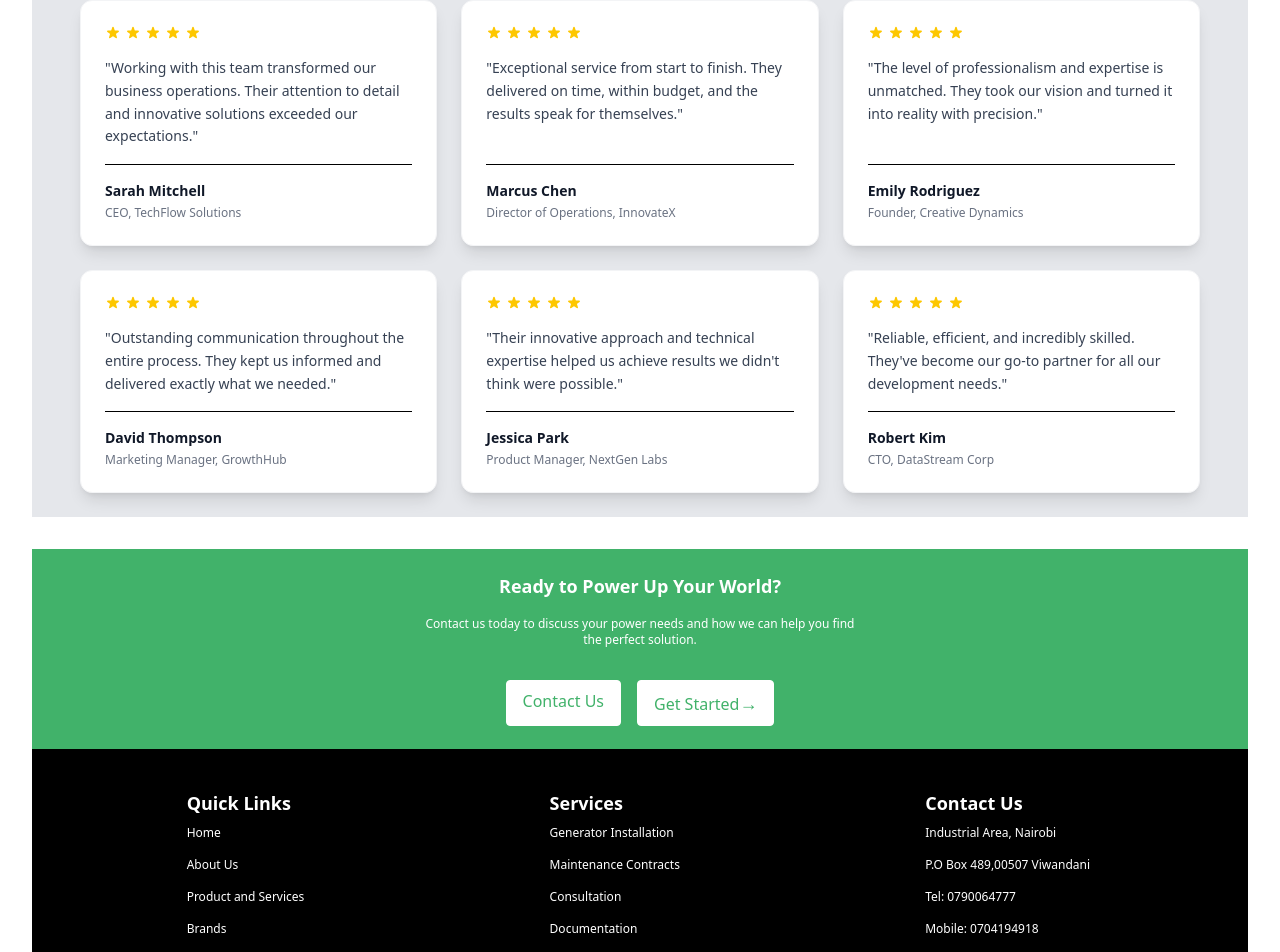
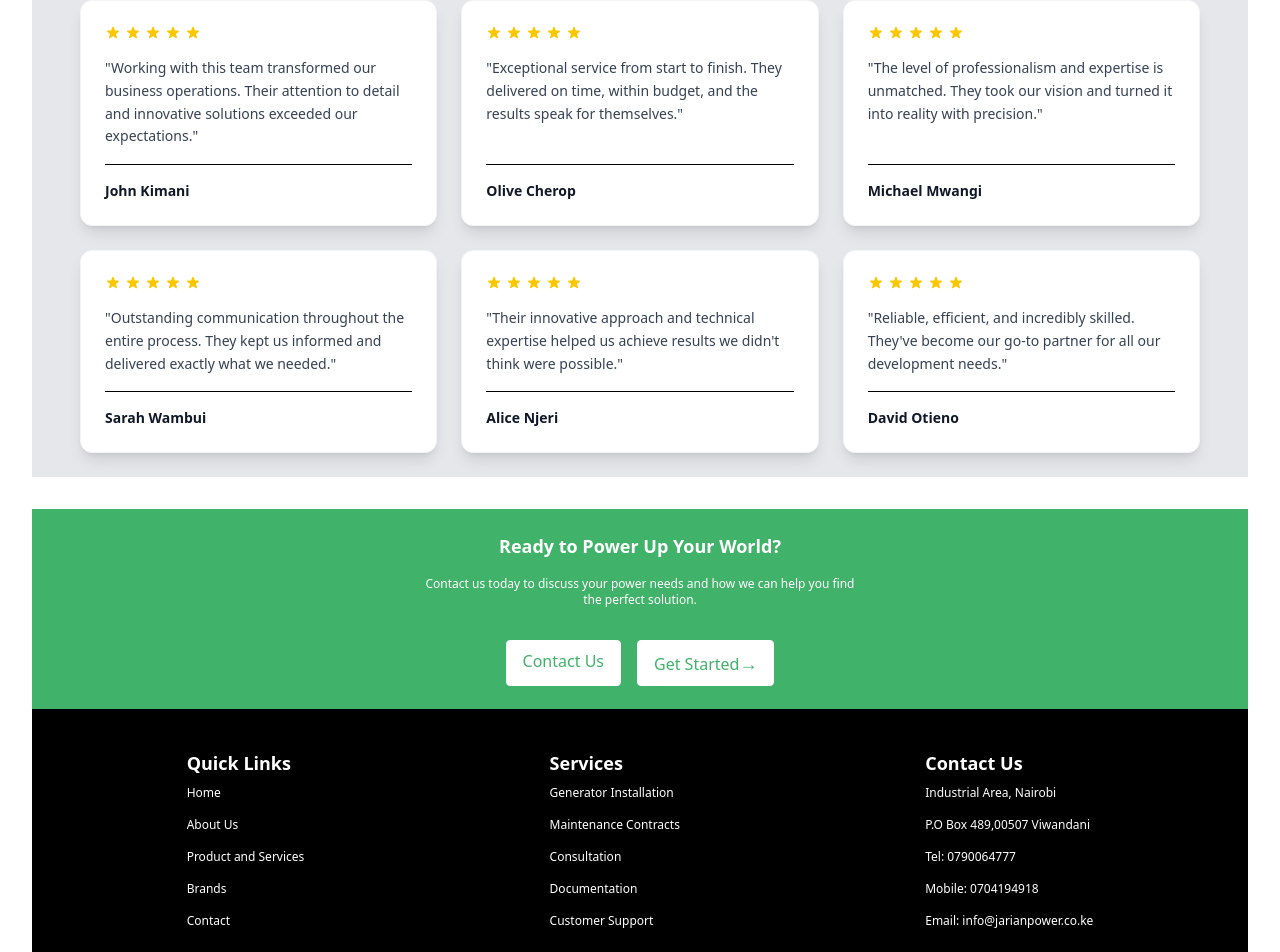
Before and after one commit to MICHAELMUNAVU83/Jurian-Power, a React (Vite) app: page / in a window 1280 px wide. Shown: the part 4404-5356 px from the top of the page. Built offline with nearby package versions, Linux system fonts and the light colour scheme.

Commit message:
Added user changes

```diff
--- a/src/pages/landing.jsx
+++ b/src/pages/landing.jsx
@@ -25,7 +25,7 @@ const Landing = () => {
       id: 1,
       content:
         "Working with this team transformed our business operations. Their attention to detail and innovative solutions exceeded our expectations.",
-      author: "Sarah Mitchell",
+      author: "John Kimani",
       position: "CEO, TechFlow Solutions",
       rating: 5,
     },
@@ -33,7 +33,7 @@ const Landing = () => {
       id: 2,
       content:
         "Exceptional service from start to finish. They delivered on time, within budget, and the results speak for themselves.",
-      author: "Marcus Chen",
+      author: "Olive Cherop",
       position: "Director of Operations, InnovateX",
       rating: 5,
     },
@@ -41,7 +41,7 @@ const Landing = () => {
       id: 3,
       content:
         "The level of professionalism and expertise is unmatched. They took our vision and turned it into reality with precision.",
-      author: "Emily Rodriguez",
+      author: "Michael Mwangi",
       position: "Founder, Creative Dynamics",
       rating: 5,
     },
@@ -49,7 +49,7 @@ const Landing = () => {
       id: 4,
       content:
         "Outstanding communication throughout the entire process. They kept us informed and delivered exactly what we needed.",
-      author: "David Thompson",
+      author: "Sarah Wambui",
       position: "Marketing Manager, GrowthHub",
       rating: 5,
     },
@@ -57,7 +57,7 @@ const Landing = () => {
       id: 5,
       content:
         "Their innovative approach and technical expertise helped us achieve results we didn't think were possible.",
-      author: "Jessica Park",
+      author: "Alice Njeri",
       position: "Product Manager, NextGen Labs",
       rating: 5,
     },
@@ -65,7 +65,7 @@ const Landing = () => {
       id: 6,
       content:
         "Reliable, efficient, and incredibly skilled. They've become our go-to partner for all our development needs.",
-      author: "Robert Kim",
+      author: "David Otieno",
       position: "CTO, DataStream Corp",
       rating: 5,
     },
@@ -469,9 +469,6 @@ const Landing = () => {
                   <p className="font-semibold text-gray-900 text-sm">
                     {testimonial.author}
                   </p>
-                  <p className="text-xs text-gray-500 mt-1">
-                    {testimonial.position}
-                  </p>
                 </div>
               </div>
             ))}
```
